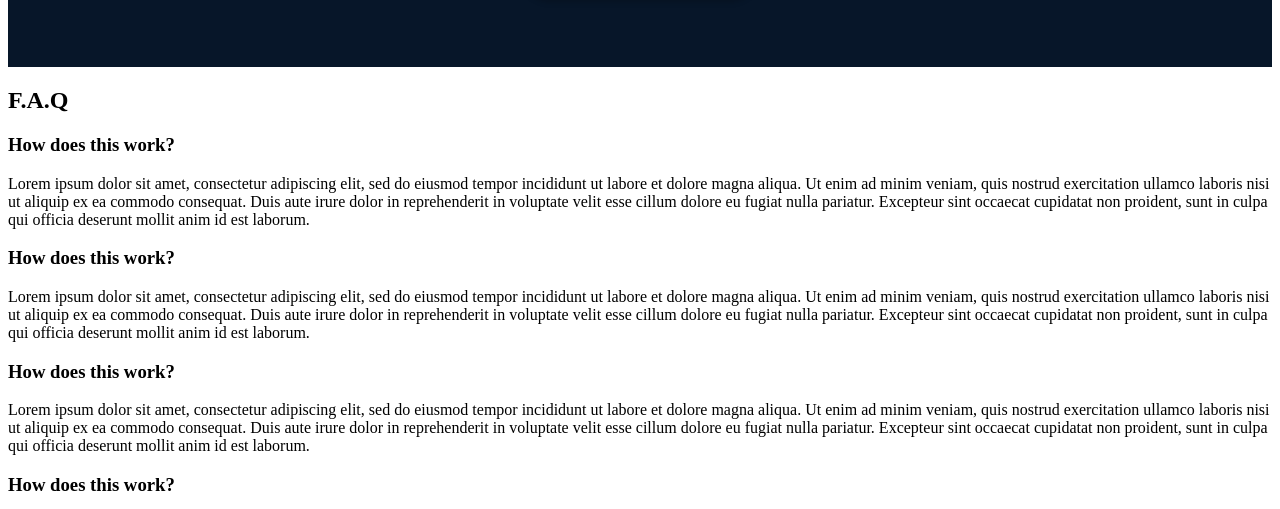
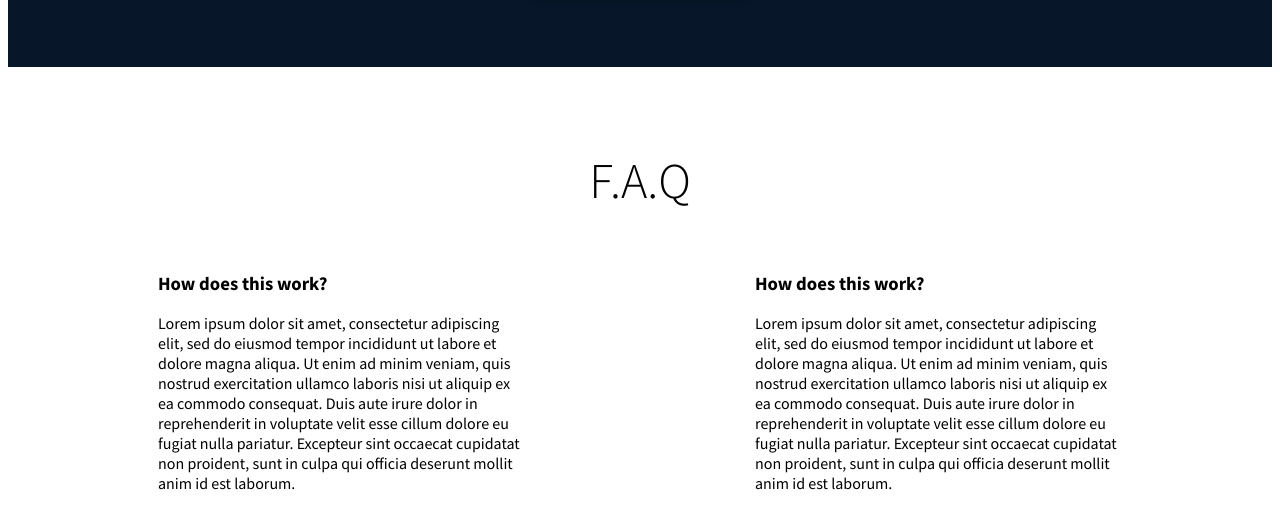
Before and after one commit to ThyInfant/alx_html_css, a plain HTML site: page css_advanced/index.html in a window 1280 px wide. Shown: the part 2344-2853 px from the top of the page. Drawn offline with Linux system fonts and the light colour scheme.

Commit message:
Add style to FAQs

```diff
--- a/css_advanced/styles.css
+++ b/css_advanced/styles.css
@@ -301,3 +301,26 @@ button:hover {
 .membership-tier p {
     font-size: 12px;
 }
+.faqs {
+    background-color: #FFFFFF;
+    font-family: "Source Sans Pro", sans-serif;
+    padding: 40px 50px;
+
+}
+
+.faqs h2 {
+    text-align: center;
+    font-size: 50px;
+    font-weight: 200;
+}
+
+.faq-box {
+    gap: 30px;
+    display: flex;
+}
+
+.faq-items {
+    padding: 0 100px;
+    gap: 30px;
+
+}
```
